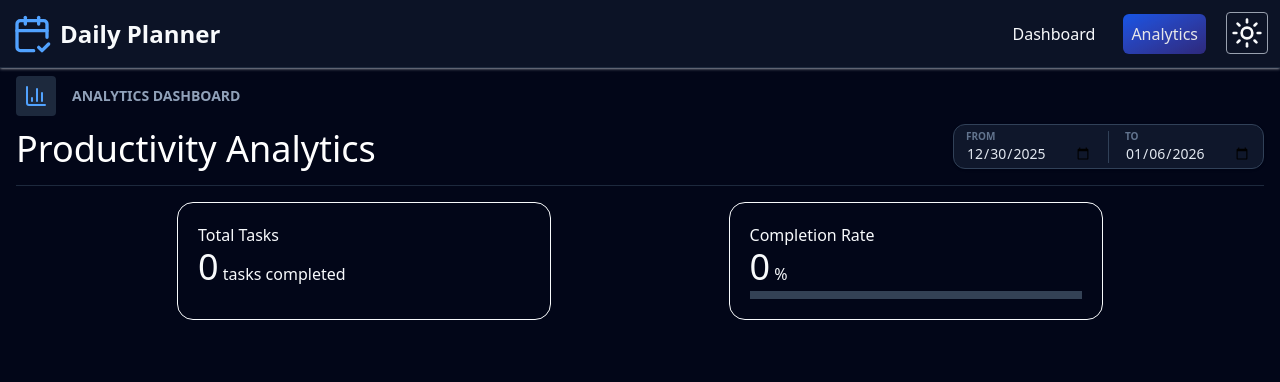
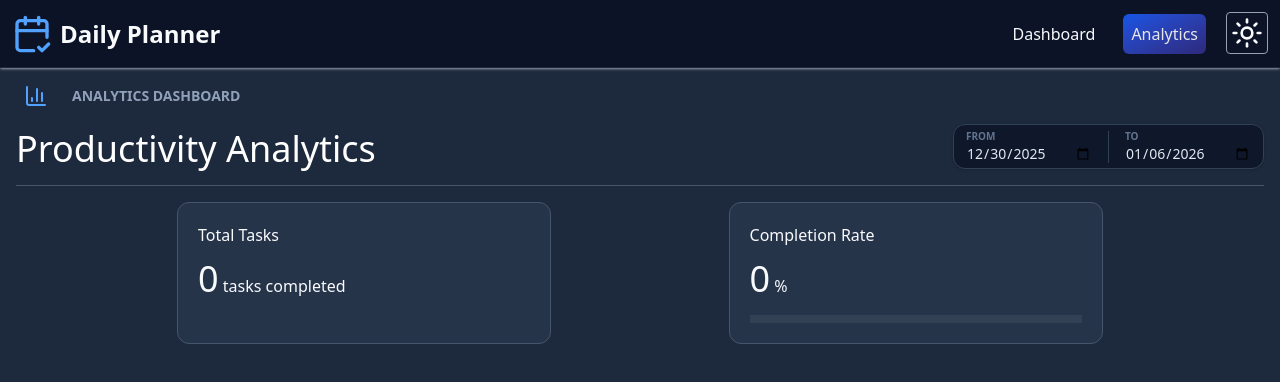
Before and after one commit to SAmaksh5097/Daily-Planner-App, a React (Vite) app: page /analytics in a window 1280 px wide. Shown: the top 382 px of the page. Built offline with nearby package versions, Linux system fonts and the light colour scheme.

Commit message:
minor change

```diff
--- a/src/AnalyticsPage.jsx
+++ b/src/AnalyticsPage.jsx
@@ -24,7 +24,7 @@ const AnalyticsPage = () => {
   const completed = filtertask.filter(task=>task.status==="completed").length;
 
   return (
-    <div className='w-full h-screen px-4 py-2 flex flex-col gap-4'>
+    <div className='w-full h-screen px-4 py-2 flex flex-col gap-4 bg-white dark:bg-slate-800'>
       <APHeader startDate={startDate} endDate={endDate} setEndDate={setEndDate} setStartDate={setStartDate}/>
       <div className='flex justify-evenly gap-4'>
         <AnimatePresence mode='popLayout'>
--- a/src/Components/APHeader.jsx
+++ b/src/Components/APHeader.jsx
@@ -3,7 +3,7 @@ import React from 'react'
 
 const APHeader = ({ startDate, setStartDate, endDate, setEndDate }) => {
   return (
-    <div className='border-b pb-4 border-slate-200 dark:border-slate-800 transition-colors'>
+    <div className='border-b pb-4 border-slate-200 dark:border-gray-600 transition-colors'>
         <div className='flex gap-4 items-center text-sm font-bold text-slate-400'>
             <ChartColumn className='rounded w-10 h-10 text-blue-600 dark:text-blue-400 bg-slate-200 dark:bg-slate-800 p-2' />
             <h1>ANALYTICS DASHBOARD</h1>
--- a/src/Components/MetricCard.jsx
+++ b/src/Components/MetricCard.jsx
@@ -6,7 +6,7 @@ const MetricCard = (props) => {
     const per = tot===0?0:Math.round((com/tot)*100);
 
   return (
-    <motion.div layout initial={{opacity:0,y:20}} animate={{opacity:1, y:0,transition: { duration: 0.5 }}} className='border rounded-2xl w-[30%]  p-5 '>
+    <motion.div layout initial={{opacity:0,y:20}} animate={{opacity:1, y:0,transition: { duration: 0.5 }}} className='rounded-2xl w-[30%]  p-5 className={`w-full p-4 mb-3 flex flex-col gap-3 bg-slate-50 dark:bg-slate-700/50 border border-slate-200 dark:border-slate-600  rounded-xl hover:shadow-md transition-shadow dark:hover:shadow-neutral-600 '>
         <h1>{props.name}</h1>
         <h1><span  className='text-4xl'>{
             props.name==="Total Tasks"?com:per}</span> {props.heading}</h1>
```
